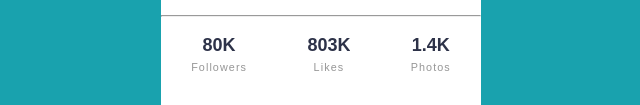
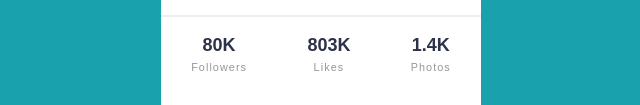
Before and after one commit to iamchiki/frontend-mentor-challenges, a plain HTML site: page profile-card-component-main/index.html in a window 1280 px wide. Shown: the part 243-348 px from the top of the page, without its empty margins (319-959 px from the left). Drawn offline with Linux system fonts and the light colour scheme; a web font is replaced by a local one.

Commit message:
style: update line style

```diff
--- a/profile-card-component-main/styles.css
+++ b/profile-card-component-main/styles.css
@@ -64,6 +64,10 @@ body {
   color: #2d3248;
 }
 
+.profile-info > hr {
+  border-width: 0 0 2px 0;
+}
+
 .social-media-info {
   display: flex;
   justify-content: space-around;
```
